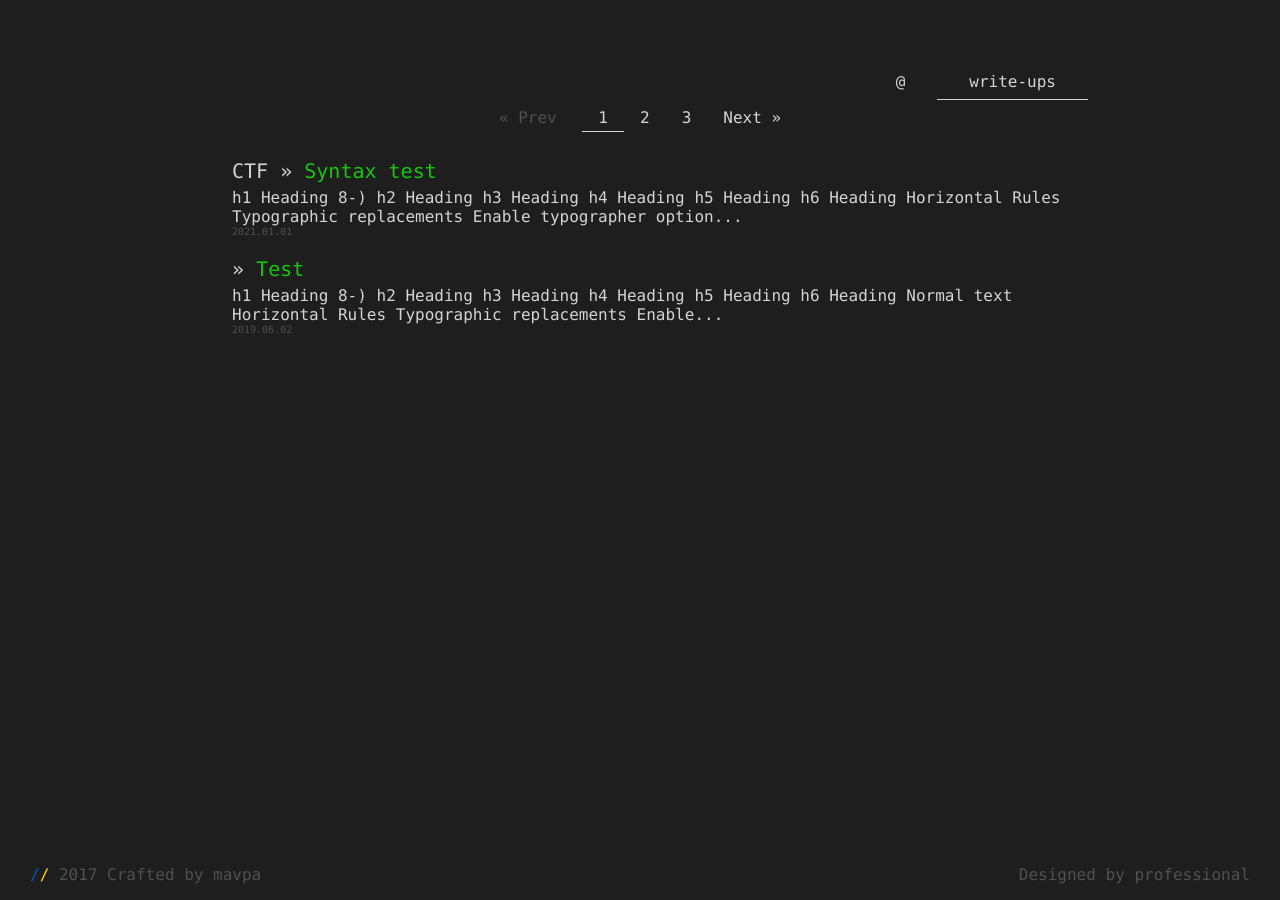
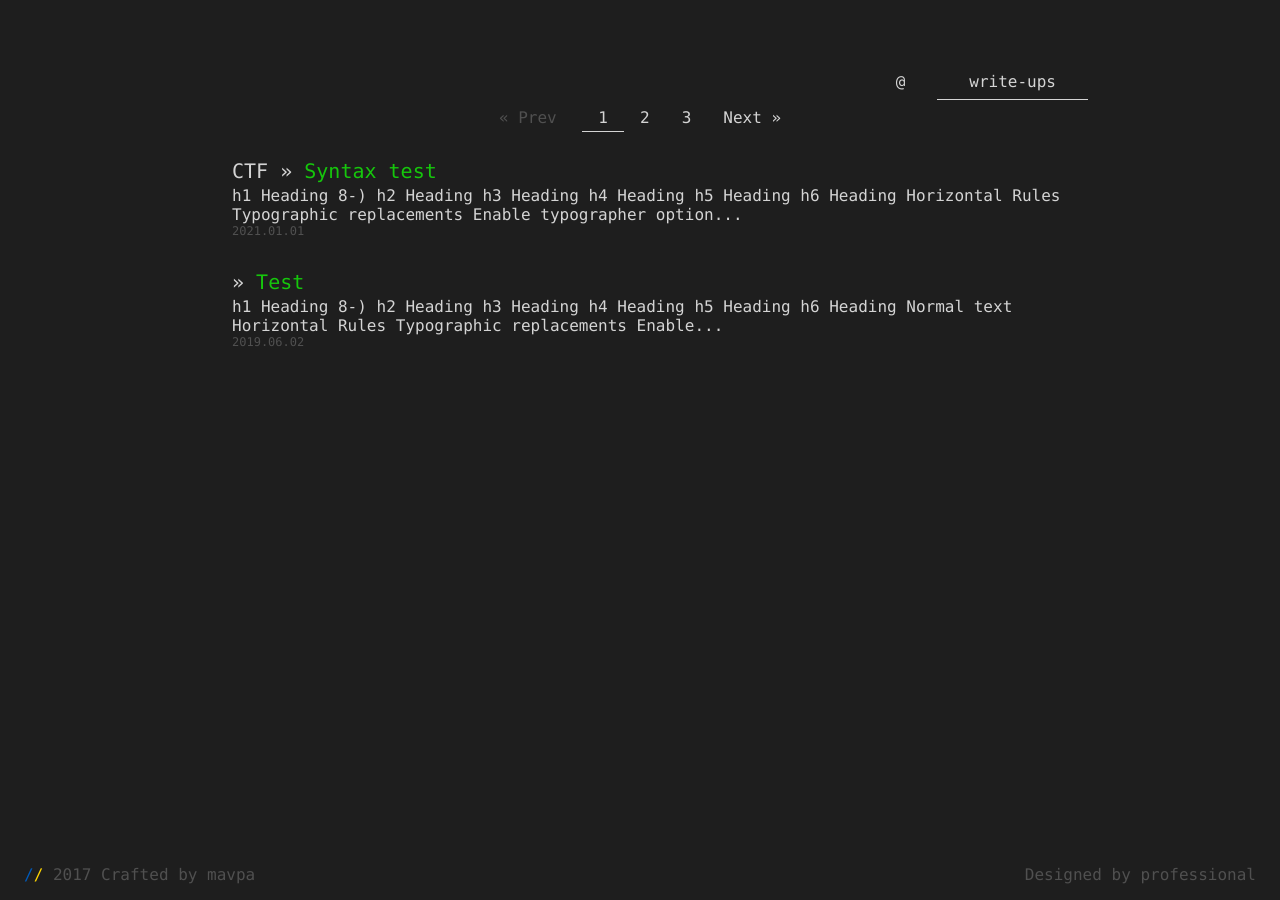
Before and after one commit to taranich/taranich.github.io, a Jekyll site: the page built from write-ups/index.html, in a window 1280 px wide. Built offline with Jekyll 4.4.1, drawn with Linux system fonts in a browser that asks for light colours; the list of posts is cut into pages by our own code.

Commit message:
Fixes to font sizes + fix for paginator

```diff
--- a/css/main.css
+++ b/css/main.css
@@ -31,14 +31,14 @@
 .textcontainer{
     font-family:Consolas, 'Courier New', monospace;
     color: rgb(212, 212, 212);
-    padding-top: 4em;
+    padding-top: 4rem;
     margin: 0 auto;
     width: 70%;
     flex: 1 0 auto;
 }
 
 .presenter{
-    font-size: 4em;
+    font-size: 4rem;
 }
 
 ul.contact-bar{
@@ -69,7 +69,7 @@
 li.menu a {
     display: block;
     text-align: center;
-    padding: 8px 32px;
+    padding: 0.5rem 2rem;
     text-decoration: none;
     color: rgb(212, 212, 212);
 }
@@ -110,11 +110,11 @@
 }
 
 li.pagination span{
-    padding: 4px 16px;
+    padding: 0.25rem 1rem;
 }
 
 li.pagination a{
-    padding: 4px 16px;
+    padding: 0.25rem 1rem;
 }
 
 ul.pagination li{
@@ -143,9 +143,10 @@
 
 .write-ups-list{
     list-style-type: none;
+    font-size: 12pt;
 }
 .write-up-entry{
-    padding-bottom: 20px;
+    padding-bottom: 2rem;
 }
 .write-up-link{
     font-size: 1.25rem;
@@ -160,19 +161,19 @@
 }
 .write-up-excerpt{
     color: rgb(212,212,212);
-    margin-top: 5px;
+    margin-top: 0.2rem;
     font-size: 12pt;
 }
 .write-up-date{
     color: rgb(80, 80, 80);
-    font-size: 0.5em;
+    font-size: 0.75rem;
 }
 
 /* Footer */
 
 footer{
     flex-shrink: 0;
-    font-size:1em;
+    font-size:1rem;
     font-family:Consolas, 'Courier New', monospace;
     color: rgb(80, 80, 80);
     padding-bottom: 1rem;
@@ -180,8 +181,8 @@
 }
 
 footer ul{
-    padding-left: 30px;
-    padding-right: 30px;
+    padding-left: 1.5rem;
+    padding-right: 1.5rem;
 }
 
 footer li{
--- a/write-ups/index.html
+++ b/write-ups/index.html
@@ -14,6 +14,8 @@
   {% for page in (1..paginator.total_pages) %}
     {% if page == paginator.page %}
       <li class="pagination"><span class="pagination-current-page">{{ page }}</span></li>
+    {% elsif page == 1  %}
+      <li class="pagination"><a class="pagination-page-link" href="{{ site.paginate_path | relative_url }}">{{ page }}</a></li>
     {% else %}
       <li class="pagination"><a class="pagination-page-link" href="{{ site.paginate_path | relative_url | replace: ':num', page }}">{{ page }}</a></li>
     {% endif %}
```
